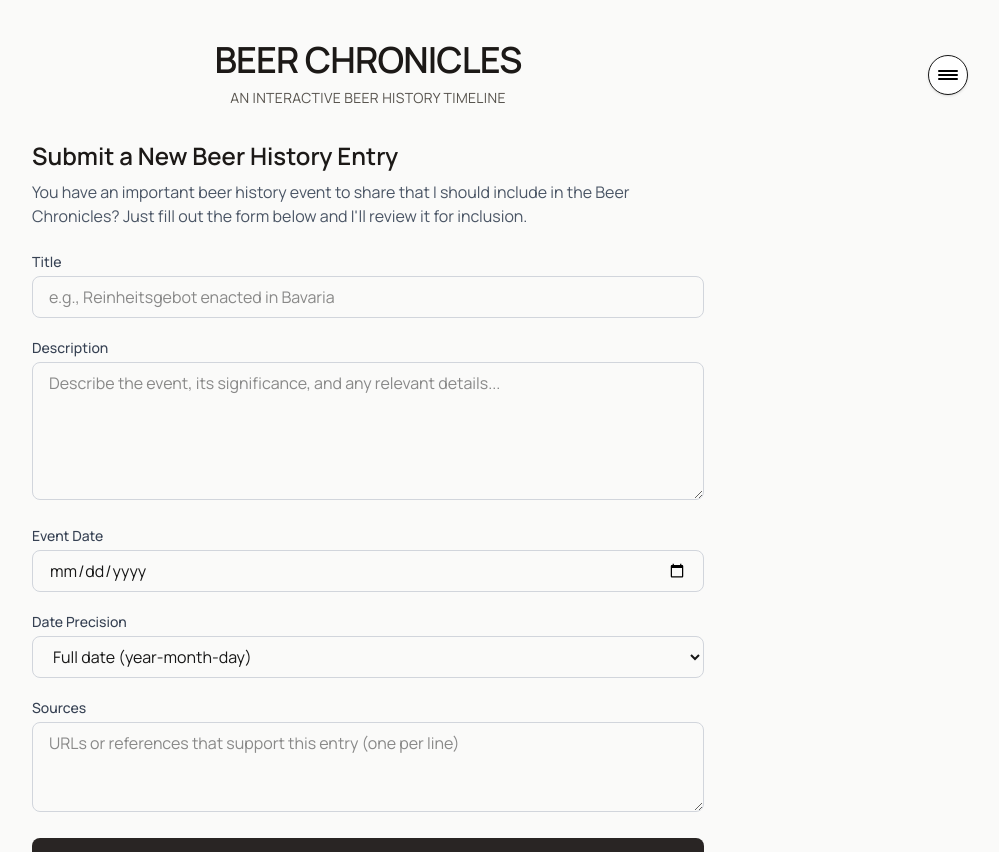
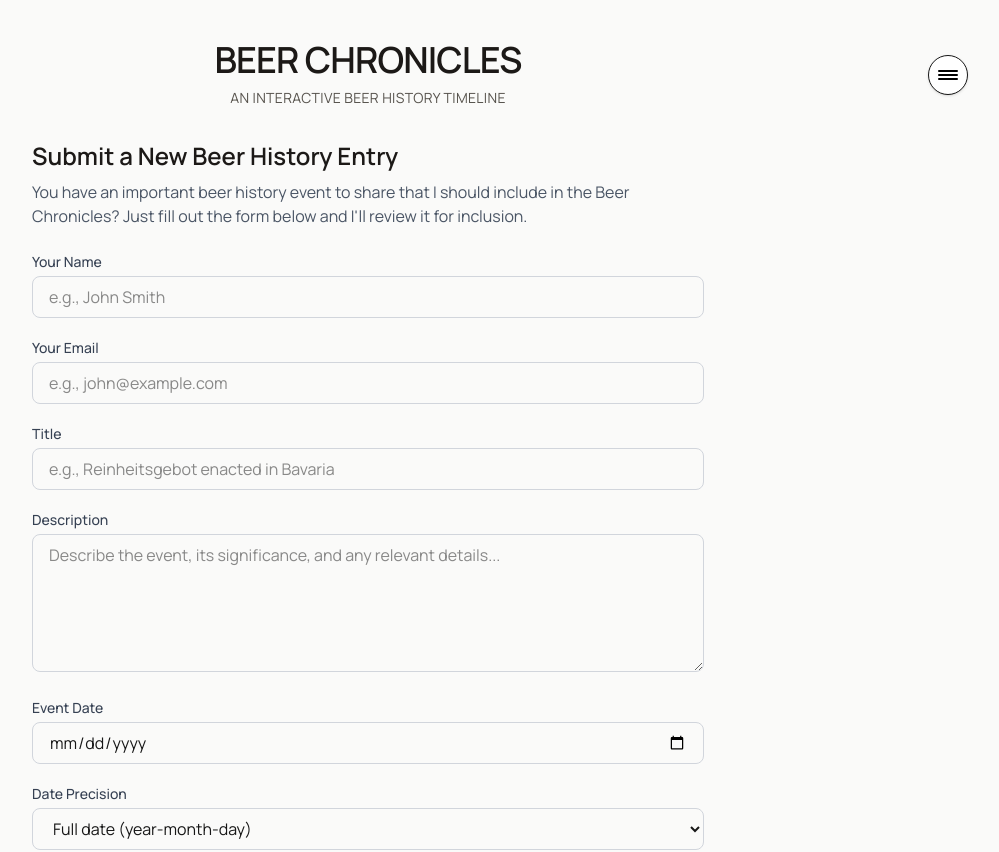
Before and after one commit to beer-chronicles-timeline/beer-chronicles-timeline.github.io, a Next.js app: page /submit in a window 1280 px wide. Shown: the top 852 px of the page, without its empty margins (272-1271 px from the left). Built offline with nearby package versions, Linux system fonts and the light colour scheme; a web font is replaced by a local one.

Commit message:
Add name and email fields to submit entry form

```diff
--- a/src/app/submit/page.tsx
+++ b/src/app/submit/page.tsx
@@ -4,9 +4,12 @@
 import { useState } from "react";
 import Link from "next/link";
 import HeaderMenu from "@/components/HeaderMenu";
+import Footer from "@/components/Footer";
 
 export default function SubmitPage() {
   const [formData, setFormData] = useState({
+    name: "",
+    email: "",
     title: "",
     description: "",
     eventDate: "",
@@ -34,18 +37,22 @@ export default function SubmitPage() {
           "Content-Type": "application/json",
         },
         body: JSON.stringify({
+          name: formData.name,
+          email: formData.email,
           title: formData.title,
           description: formData.description,
           eventDate: formData.eventDate,
           datePrecision: formData.datePrecision,
           sources: formData.sources,
-          _subject: "New Beer History Entry Submission",
+          _subject: `New Beer History Entry Submission from ${formData.name}`,
         }),
       });
 
       if (response.ok) {
         setSubmitStatus("success");
         setFormData({
+          name: "",
+          email: "",
           title: "",
           description: "",
           eventDate: "",
@@ -105,6 +112,40 @@ export default function SubmitPage() {
         <p className="text-gray-600 mb-6">You have an important beer history event to share that I should include in the Beer Chronicles? Just fill out the form below and I'll review it for inclusion.</p>
 
         <form onSubmit={handleSubmit} className="space-y-5">
+          {/* Name Field */}
+          <div>
+            <label htmlFor="name" className="block text-sm font-medium text-gray-700 mb-1">
+              Your Name
+            </label>
+            <input
+              type="text"
+              id="name"
+              name="name"
+              required
+              value={formData.name}
+              onChange={handleChange}
+              className="w-full px-4 py-2 border border-gray-300 rounded-lg focus:ring-2 focus:ring-stone-500 focus:border-transparent"
+              placeholder="e.g., John Smith"
+            />
+          </div>
+
+          {/* Email Field */}
+          <div>
+            <label htmlFor="email" className="block text-sm font-medium text-gray-700 mb-1">
+              Your Email
+            </label>
+            <input
+              type="email"
+              id="email"
+              name="email"
+              required
+              value={formData.email}
+              onChange={handleChange}
+              className="w-full px-4 py-2 border border-gray-300 rounded-lg focus:ring-2 focus:ring-stone-500 focus:border-transparent"
+              placeholder="e.g., john@example.com"
+            />
+          </div>
+
           {/* Title Field */}
           <div>
             <label htmlFor="title" className="block text-sm font-medium text-gray-700 mb-1">
@@ -226,6 +267,8 @@ export default function SubmitPage() {
           </Link>
         </div>
       </section>
+
+      <Footer />
     </main>
   );
 }
```
